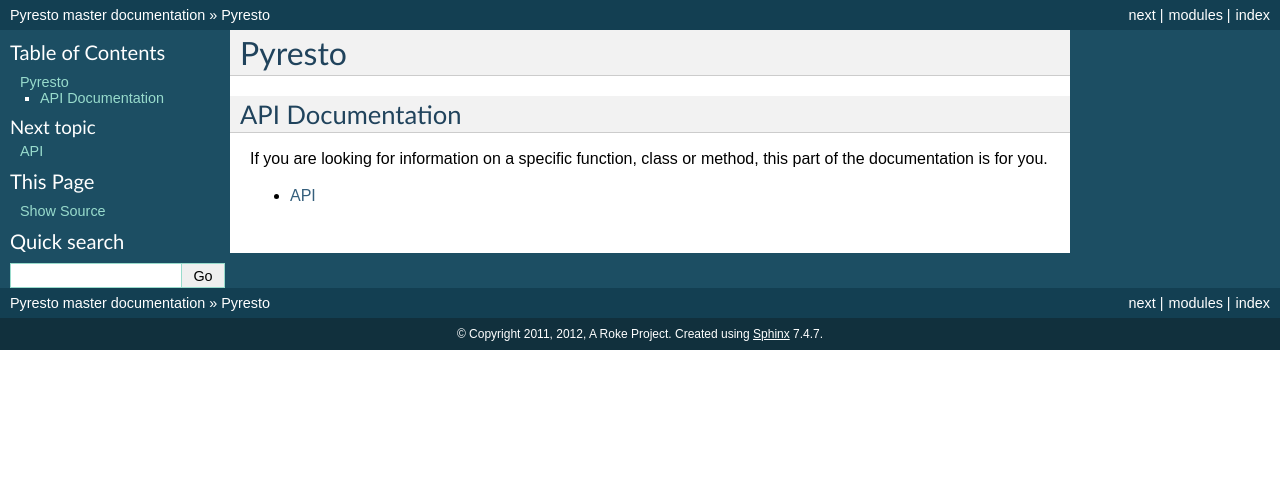
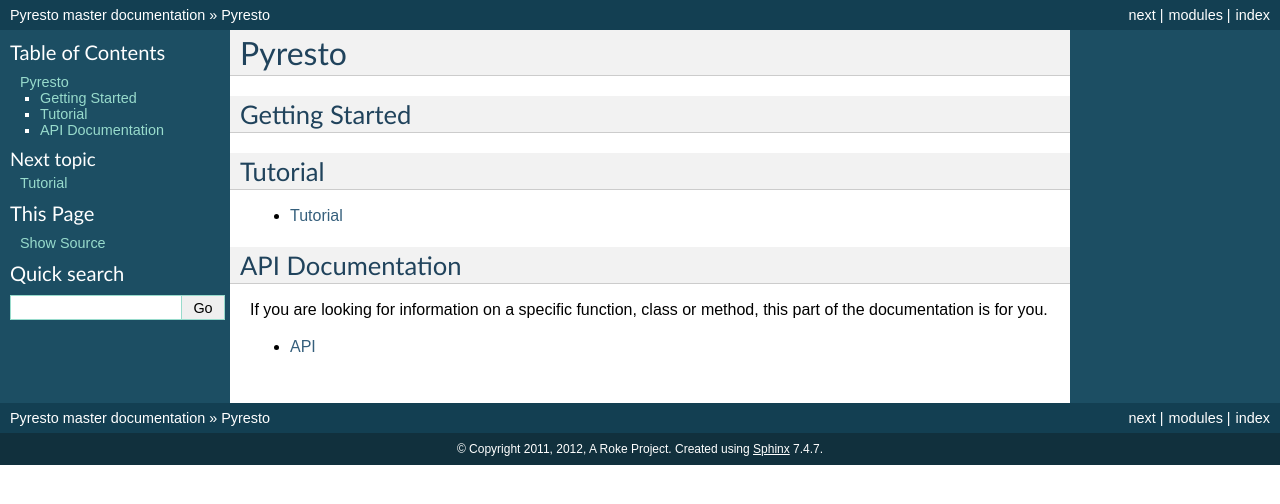
Before and after one commit to BYK/pyresto, a Sphinx documentation site: the page built from docs/index.rst, in a window 1280 px wide. Shown: the top 504 px of the page. Built offline with Sphinx 7.4.7, drawn with Linux system fonts in a browser that asks for light colours.

Commit message:
Update documentation.

```diff
--- a/docs/index.rst
+++ b/docs/index.rst
@@ -1,7 +1,16 @@
 Pyresto
 =======
 
+Getting Started
+---------------
 
+Tutorial
+--------
+
+.. toctree::
+   :maxdepth: 2
+
+   tutorial
 
 API Documentation
 -----------------
```
Also changed, not shown: docs/tutorial.rst (added, +8 -0 lines).
